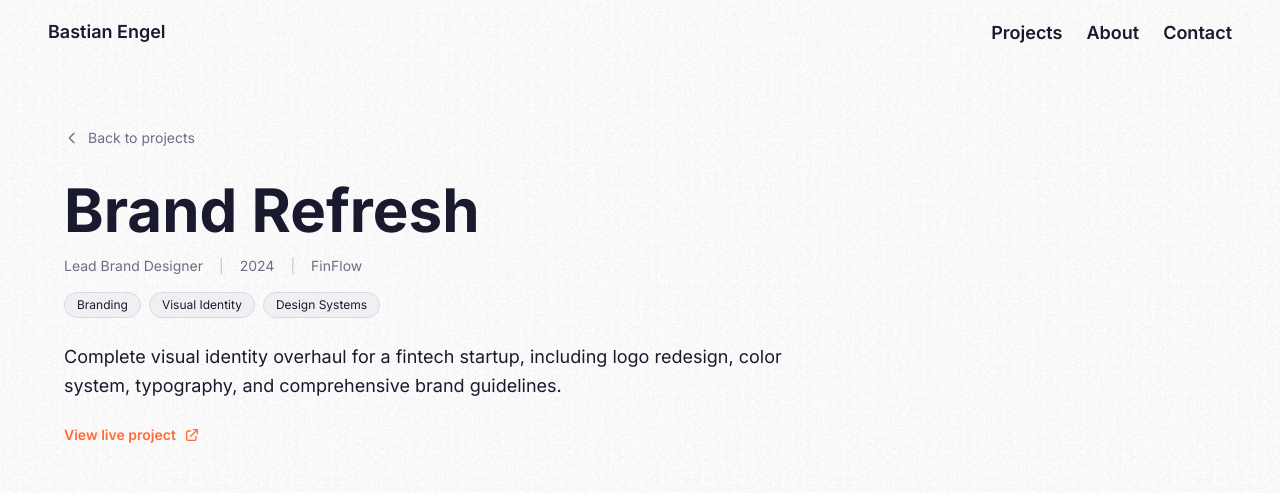
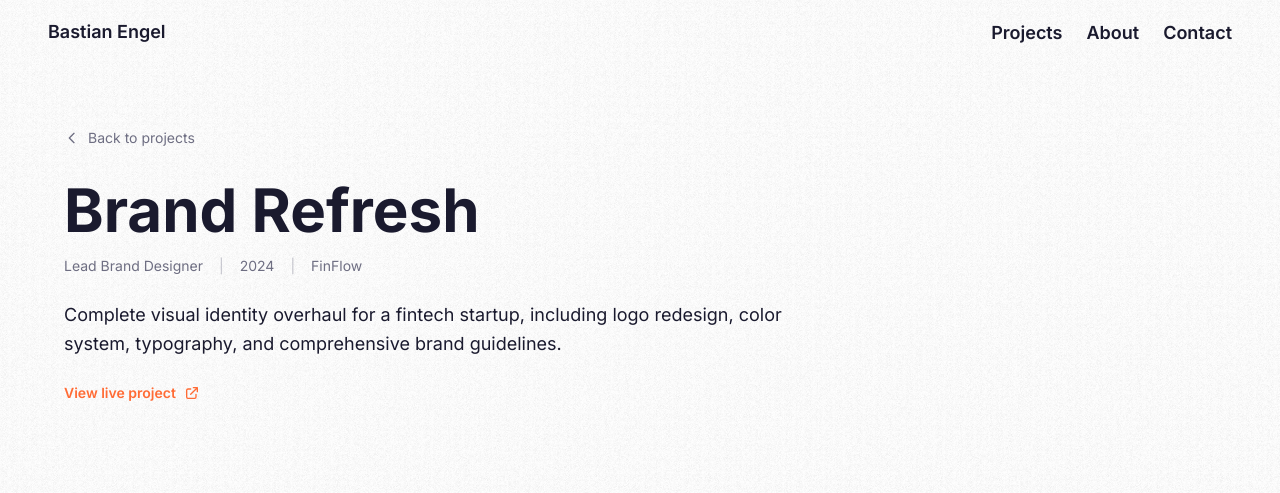
Before and after one commit to BastiEngel/Homepage, a SvelteKit app: page /projects/brand-refresh in a window 1280 px wide. Shown: the top 493 px of the page. Built offline with nearby package versions, Linux system fonts and the light colour scheme.

Commit message:
Remove tags from project detail page

```diff
--- a/src/routes/projects/[id]/+page.svelte
+++ b/src/routes/projects/[id]/+page.svelte
@@ -53,16 +53,6 @@
 				{/if}
 			</div>
 
-			{#if project.tags.length > 0}
-				<div class="mt-4 flex flex-wrap gap-2">
-					{#each project.tags as tag}
-						<span class="bg-tag-bg border-tag-border text-tag-text rounded-full border px-3 py-1 text-xs">
-							{tag}
-						</span>
-					{/each}
-				</div>
-			{/if}
-
 			<p class="text-text mt-6 max-w-3xl text-base leading-relaxed lg:text-lg">
 				{project.description}
 			</p>
```
